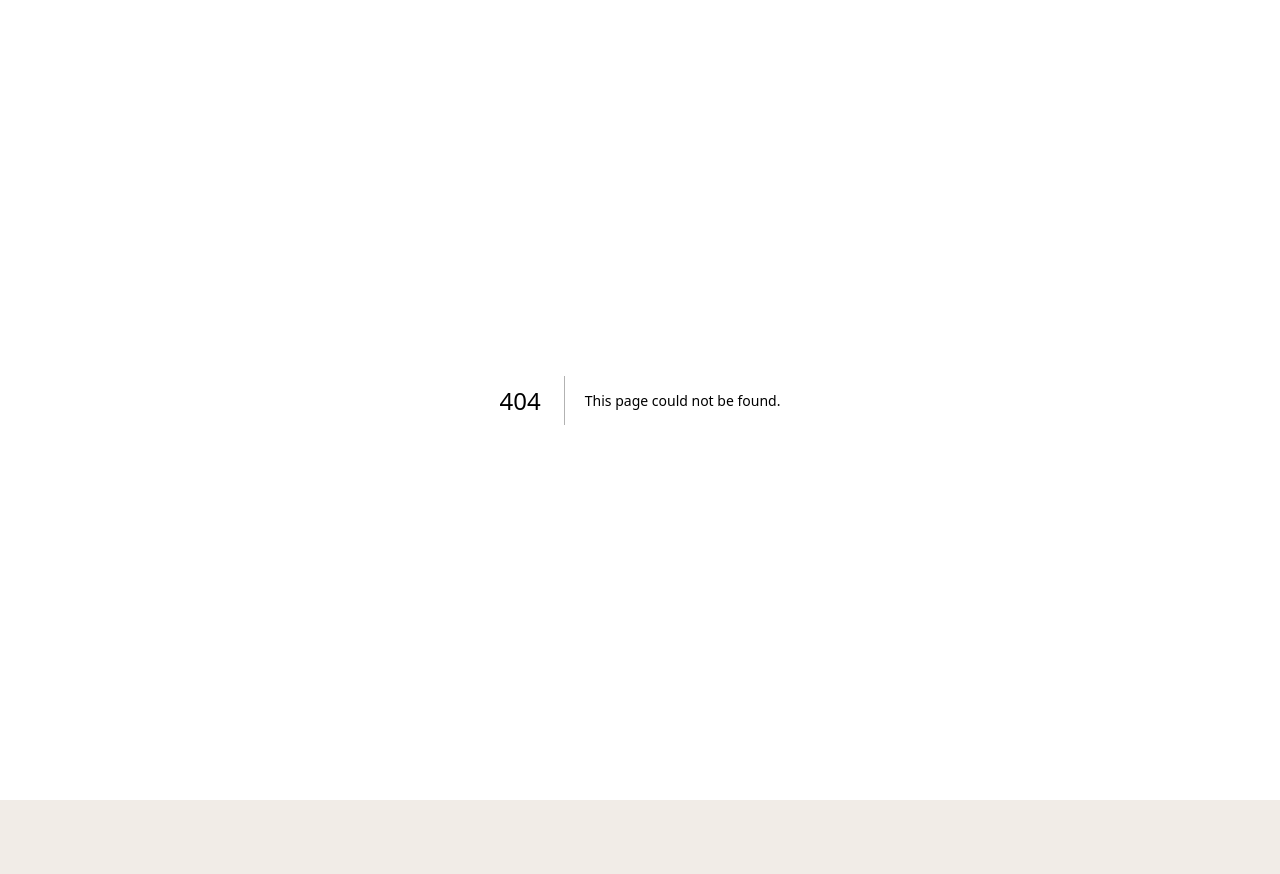
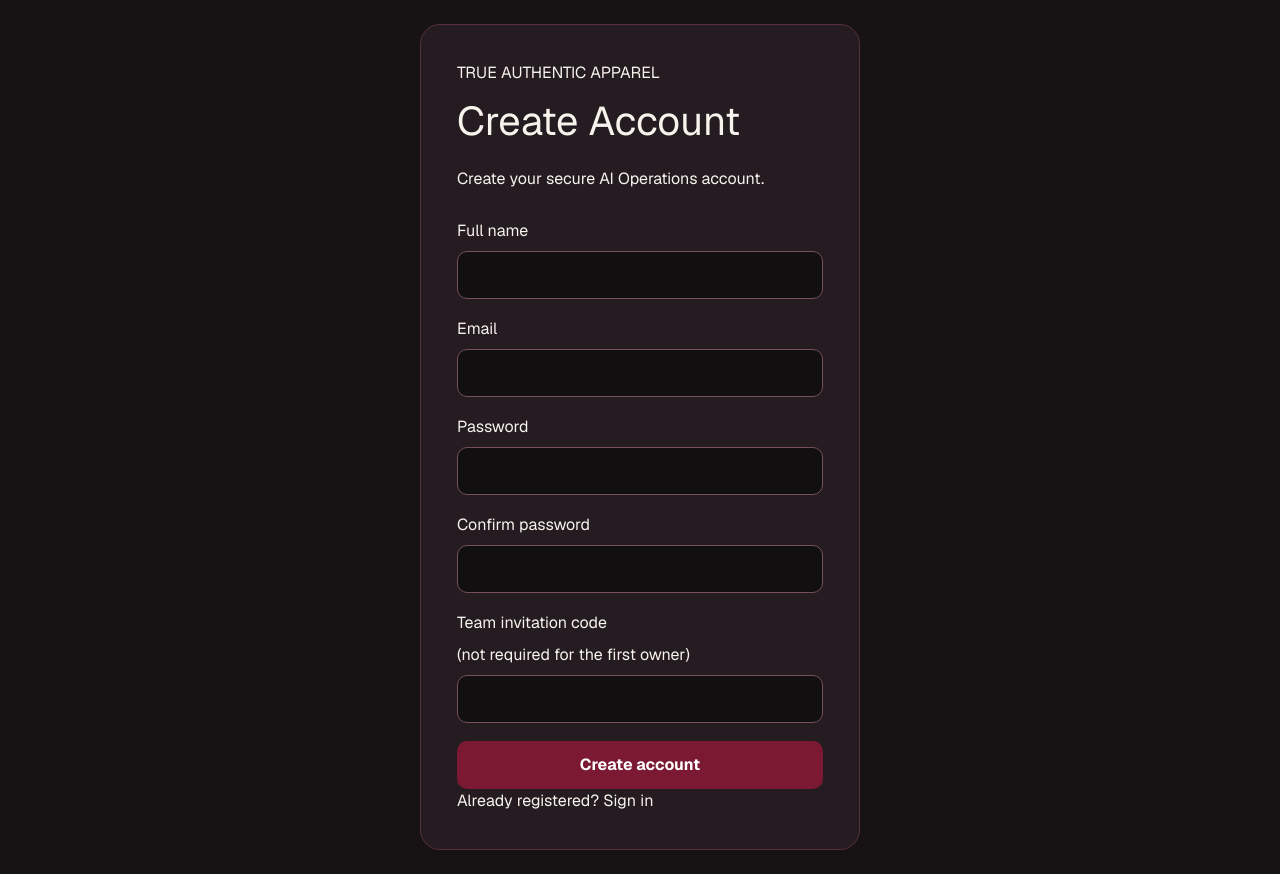
Before and after one commit to allin1xtra-ctrl/true-authentic-ai-operations, a Next.js app: page /create-account in a window 1280 px wide. Before the commit this address had no page. Before the commit the page ends 800 px from the top, so only its background shows below. Built offline with nearby package versions, Linux system fonts and the light colour scheme.

Commit message:
Add secure account creation flow
Add first-owner signup, protected team registration, secure session creation, login navigation, and regression coverage.

```diff
--- /dev/null
+++ b/app/api/auth/register/route.ts
@@ -0,0 +1,103 @@
+import { createSession, passwordHash } from "../../../../lib/standalone-auth";
+import { postgres } from "../../../../lib/postgres";
+
+type RegistrationBody = {
+  displayName?: string;
+  email?: string;
+  password?: string;
+  invitationCode?: string;
+};
+
+export async function POST(request: Request) {
+  if (!process.env.DATABASE_URL) {
+    return Response.json(
+      { success: false, error: "Account creation is unavailable until the database is connected." },
+      { status: 503 },
+    );
+  }
+
+  const body = (await request.json().catch(() => ({}))) as RegistrationBody;
+  const displayName = String(body.displayName || "").trim();
+  const email = String(body.email || "").trim().toLowerCase();
+  const password = String(body.password || "");
+  const invitationCode = String(body.invitationCode || "");
+
+  if (displayName.length < 2 || displayName.length > 120) {
+    return Response.json(
+      { success: false, error: "Enter your full name." },
+      { status: 400 },
+    );
+  }
+  if (!/^\S+@\S+\.\S+$/.test(email)) {
+    return Response.json(
+      { success: false, error: "Enter a valid email address." },
+      { status: 400 },
+    );
+  }
+  if (password.length < 14 || password.length > 256) {
+    return Response.json(
+      { success: false, error: "Use a password with at least 14 characters." },
+      { status: 400 },
+    );
+  }
+
+  const sql = postgres();
+  const duplicate = await sql`SELECT id FROM users WHERE email=${email} LIMIT 1`;
+  if (duplicate.length) {
+    return Response.json(
+      { success: false, error: "An account already exists for this email." },
+      { status: 409 },
+    );
+  }
+
+  const countRows = await sql`SELECT count(*)::int AS count FROM users`;
+  const firstAccount = Number((countRows[0] as { count?: number | string } | undefined)?.count || 0) === 0;
+  const organizationRows = await sql`SELECT id FROM organizations ORDER BY created_at LIMIT 1`;
+  const existingOrganizationId = (organizationRows[0] as { id?: string } | undefined)?.id;
+
+  if (!firstAccount) {
+    const configuredCode = String(process.env.TEAM_REGISTRATION_CODE || "");
+    if (configuredCode.length < 32) {
+      return Response.json(
+        { success: false, error: "Team registration has not been configured by the owner." },
+        { status: 503 },
+      );
+    }
+    if (invitationCode !== configuredCode) {
+      return Response.json(
+        { success: false, error: "A valid team invitation code is required." },
+        { status: 403 },
+      );
+    }
+    if (!existingOrganizationId) {
+      return Response.json(
+        { success: false, error: "The organization has not been initialized." },
+        { status: 409 },
+      );
+    }
+  }
+
+  const organizationId = existingOrganizationId || crypto.randomUUID();
+  const userId = crypto.randomUUID();
+  const role = firstAccount ? "owner" : "team_member";
+  const hash = await passwordHash(password);
+
+  try {
+    await sql.transaction((tx) => [
+      ...(!existingOrganizationId
+        ? [tx`INSERT INTO organizations(id,name,slug) VALUES (${organizationId},'True Authentic Apparel','true-authentic')`]
+        : []),
+      tx`INSERT INTO users(id,email,display_name,password_hash) VALUES (${userId},${email},${displayName},${hash})`,
+      tx`INSERT INTO organization_memberships(organization_id,user_id,role) VALUES (${organizationId},${userId},${role})`,
+      tx`INSERT INTO audit_logs(id,organization_id,actor_user_id,action,resource_type,resource_id,outcome,metadata) VALUES (${crypto.randomUUID()},${organizationId},${userId},'account.register','user',${userId},'allowed',${JSON.stringify({ role, source: firstAccount ? "first-owner-signup" : "team-invitation" })}::jsonb)`,
+    ]);
+  } catch {
+    return Response.json(
+      { success: false, error: "The account could not be created. Try again." },
+      { status: 409 },
+    );
+  }
+
+  await createSession(userId, organizationId);
+  return Response.json({ success: true, firstAccount, role }, { status: 201 });
+}
--- /dev/null
+++ b/app/create-account/AccountRegistrationForm.tsx
@@ -0,0 +1,71 @@
+"use client";
+
+import { FormEvent, useState } from "react";
+
+export default function AccountRegistrationForm() {
+  const [error, setError] = useState("");
+  const [busy, setBusy] = useState(false);
+
+  async function submit(event: FormEvent<HTMLFormElement>) {
+    event.preventDefault();
+    setBusy(true);
+    setError("");
+
+    const form = new FormData(event.currentTarget);
+    const password = String(form.get("password") || "");
+    const confirmation = String(form.get("passwordConfirmation") || "");
+
+    if (password !== confirmation) {
+      setError("Passwords do not match.");
+      setBusy(false);
+      return;
+    }
+
+    const response = await fetch("/api/auth/register", {
+      method: "POST",
+      headers: { "content-type": "application/json" },
+      body: JSON.stringify({
+        displayName: form.get("displayName"),
+        email: form.get("email"),
+        password,
+        invitationCode: form.get("invitationCode"),
+      }),
+    });
+
+    const result = (await response.json().catch(() => ({}))) as { error?: string };
+    if (response.ok) {
+      location.href = "/";
+      return;
+    }
+
+    setError(result.error || "Account creation failed. Try again.");
+    setBusy(false);
+  }
+
+  return (
+    <form onSubmit={submit}>
+      <label>
+        Full name
+        <input name="displayName" autoComplete="name" minLength={2} maxLength={120} required />
+      </label>
+      <label>
+        Email
+        <input name="email" type="email" autoComplete="email" required />
+      </label>
+      <label>
+        Password
+        <input name="password" type="password" autoComplete="new-password" minLength={14} required />
+      </label>
+      <label>
+        Confirm password
+        <input name="passwordConfirmation" type="password" autoComplete="new-password" minLength={14} required />
+      </label>
+      <label>
+        Team invitation code <span className="optional">(not required for the first owner)</span>
+        <input name="invitationCode" type="password" autoComplete="off" />
+      </label>
+      {error && <p role="alert" className="auth-error">{error}</p>}
+      <button disabled={busy}>{busy ? "Creating account…" : "Create account"}</button>
+    </form>
+  );
+}
--- /dev/null
+++ b/app/create-account/page.tsx
@@ -0,0 +1,19 @@
+import AccountRegistrationForm from "./AccountRegistrationForm";
+
+export const dynamic = "force-dynamic";
+
+export default function CreateAccountPage() {
+  return (
+    <main className="ta-login">
+      <section>
+        <p>TRUE AUTHENTIC APPAREL</p>
+        <h1>Create Account</h1>
+        <p>Create your secure AI Operations account.</p>
+        <AccountRegistrationForm />
+        <p className="auth-switch">
+          Already registered? <a href="/login">Sign in</a>
+        </p>
+      </section>
+    </main>
+  );
+}
--- a/app/login/page.tsx
+++ b/app/login/page.tsx
@@ -1,3 +1,19 @@
 import LoginForm from "./LoginForm";
-export const dynamic="force-dynamic";
-export default function LoginPage(){return <main className="ta-login"><section><p>TRUE AUTHENTIC APPAREL</p><h1>AI Operations</h1><p>Sign in to the standalone command center.</p><LoginForm /></section></main>}
+
+export const dynamic = "force-dynamic";
+
+export default function LoginPage() {
+  return (
+    <main className="ta-login">
+      <section>
+        <p>TRUE AUTHENTIC APPAREL</p>
+        <h1>AI Operations</h1>
+        <p>Sign in to the standalone command center.</p>
+        <LoginForm />
+        <p className="auth-switch">
+          New here? <a href="/create-account">Create an account</a>
+        </p>
+      </section>
+    </main>
+  );
+}
```
Also changed, not shown: 1 other file (tests, documents, lock files or other folders).
